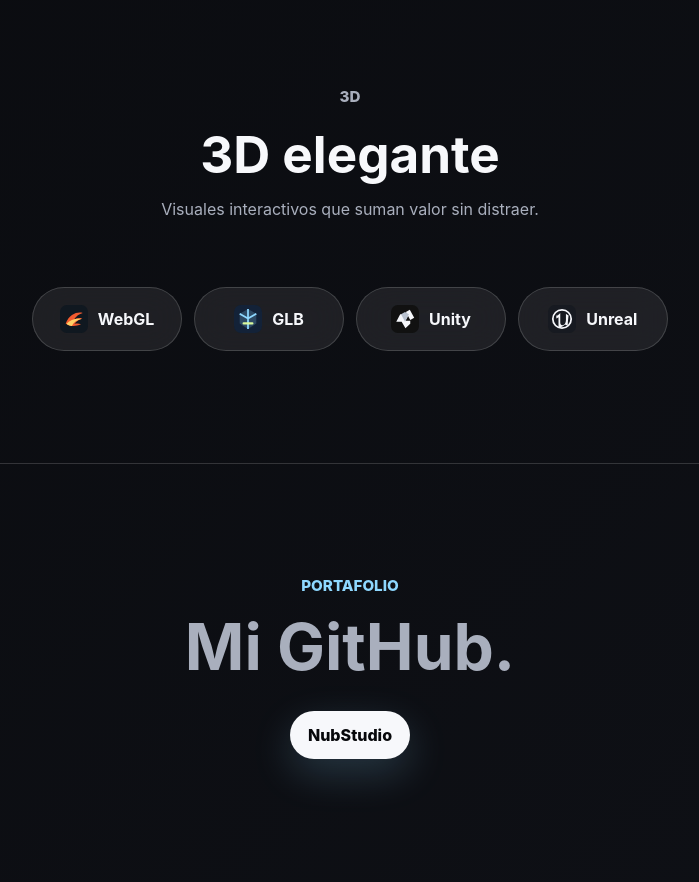
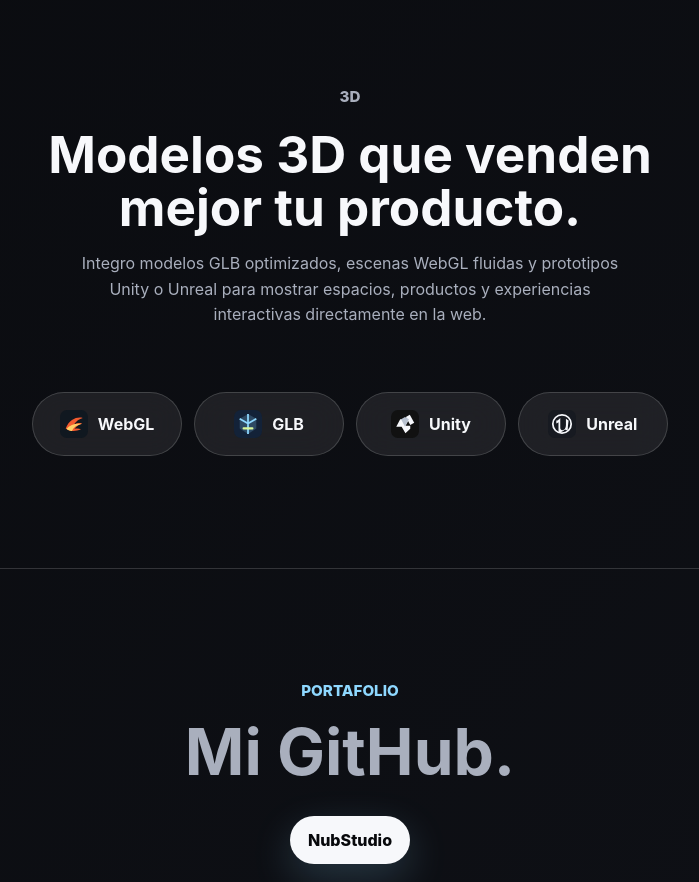
Before and after one commit to dukkzyx/NubStudio, a Next.js app: page / in a window 1280 px wide. Shown: the part 1800-2682 px from the top of the page, without its empty margins (290-989 px from the left). Built offline with nearby package versions, Linux system fonts and the light colour scheme; no server answers.

Commit message:
Improve 3D section copy

```diff
--- a/components/LandingPage.tsx
+++ b/components/LandingPage.tsx
@@ -37,8 +37,9 @@
     ],
     stackTitle: "Stack de trabajo",
     stackIntro: "Tecnologias para construir rapido.",
-    threeDTitle: "3D elegante",
-    threeDText: "Visuales interactivos que suman valor sin distraer.",
+    threeDTitle: "Modelos 3D que venden mejor tu producto.",
+    threeDText:
+      "Integro modelos GLB optimizados, escenas WebGL fluidas y prototipos Unity o Unreal para mostrar espacios, productos y experiencias interactivas directamente en la web.",
     portfolioTitle: "Portafolio",
     portfolioText: "Mi GitHub.",
     portfolioCta: "NubStudio",
@@ -78,8 +79,9 @@
     ],
     stackTitle: "Working stack",
     stackIntro: "Tools for fast builds.",
-    threeDTitle: "Elegant 3D",
-    threeDText: "Interactive visuals that add value without distraction.",
+    threeDTitle: "3D models that sell your product better.",
+    threeDText:
+      "I integrate optimized GLB models, smooth WebGL scenes, and Unity or Unreal prototypes to showcase spaces, products, and interactive experiences directly on the web.",
     portfolioTitle: "Portfolio",
     portfolioText: "My GitHub.",
     portfolioCta: "NubStudio",
```
